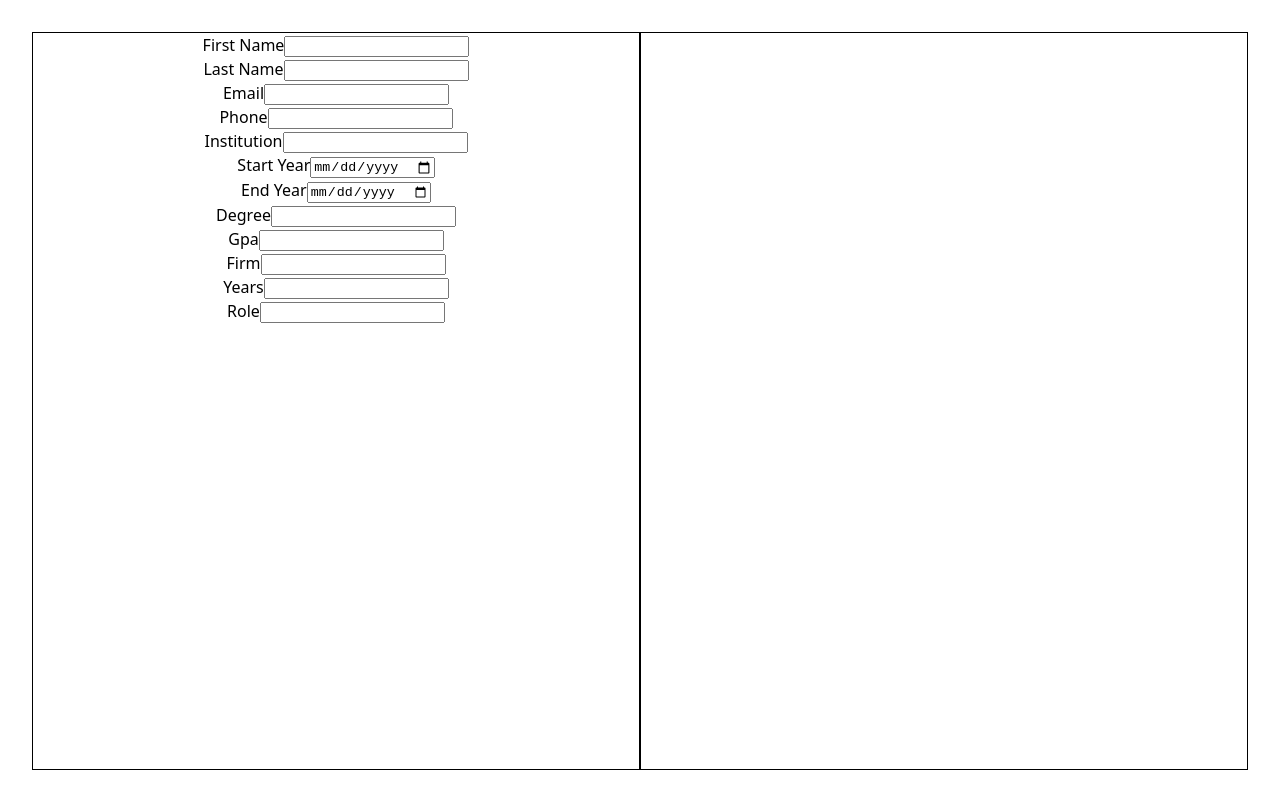
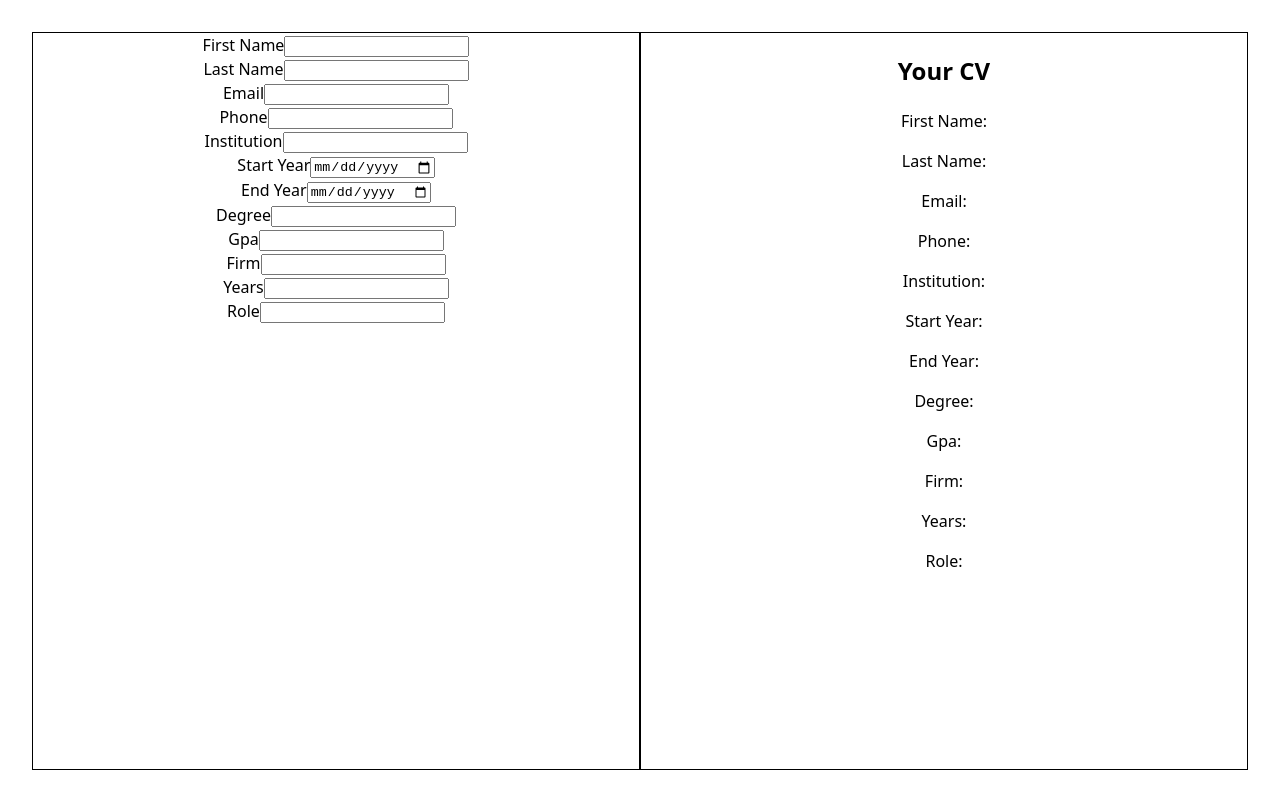
Before and after one commit to fredieposh/cv-application, a React (Vite) app: page / in a window 1280 px wide. Built offline with nearby package versions, Linux system fonts and the light colour scheme.

Commit message:
Create the right side

```diff
--- a/src/components/RightSide.jsx
+++ b/src/components/RightSide.jsx
@@ -1,24 +1,36 @@
+import { useState } from 'react'
 import '../styles/RightSide.css'
+import sections from '../section'
 
 export default function RightSide() {
-    const sectionsNames = [
-        {
-            id: 0,
-            name: 'general-content',
-        },
-        {
-            id: 1,
-            name: 'educational-content',
-        },
-        {
-            id: 2,
-            name: 'experience-content',
-        },
-    ];
+    const [divList, setDivList] = useState(sections);
+    const root = divList[0];
+    const containersIdList = root.childIds;
 
     return (
-        <div className='right-side'>
-
+        <div className = 'right-side'>
+            <h2>Your CV</h2>
+            {containersIdList.map(id => (
+                <PlaceTree
+                key={id}
+                id={id}
+                elementById={divList} />
+            ))}
         </div>
     )
+};
+
+function PlaceTree({ id, elementById}) {
+    const containerName = elementById[id].name
+    const childIds = elementById[id].childIds
+    return (
+            <div className = {containerName}>
+                {childIds.map(childId => (
+                    <div key={childId} className={elementById[childId].name}>
+                        <p>{elementById[childId].name.split('-').map(word => word[0].toUpperCase() + word.slice(1)).join(' ') + ': '}</p>
+                        <p></p>
+                    </div>
+                ))}
+            </div>
+        )
 }
```
